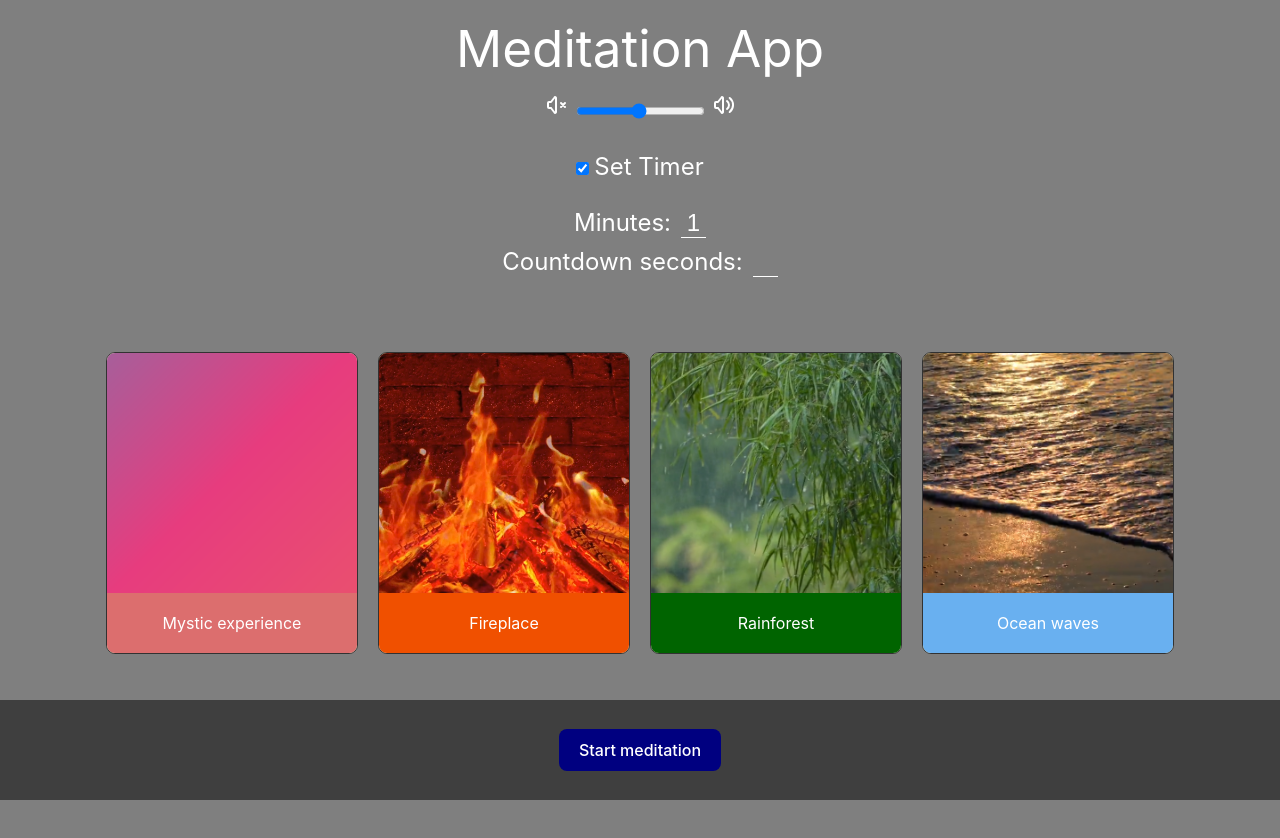
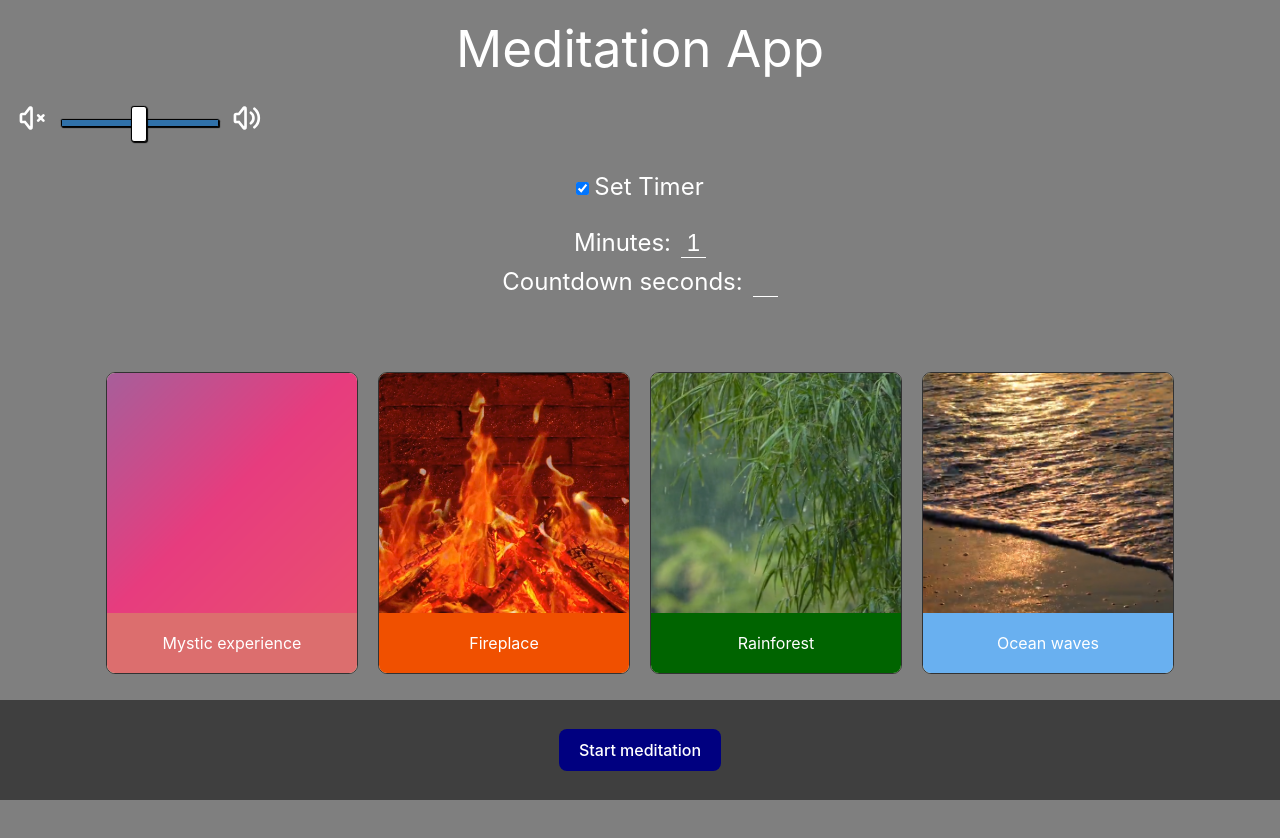
Before and after one commit to Tizios9999/meditation-app, a React (Vite) app: page / in a window 1280 px wide. Shown: the top 838 px of the page. Built offline with nearby package versions, Linux system fonts and the light colour scheme.

Commit message:
volume css update

```diff
--- a/src/components/Volume/Volume.module.css
+++ b/src/components/Volume/Volume.module.css
@@ -1,5 +1,8 @@
 .volume-container {
     padding: 15px;
+    width: 250px;
+    display: flex;
+    align-items: flex-end;
 }
 
 .volume-slider {
@@ -8,9 +11,98 @@
 
 .volume-container svg {
     padding: 2px;
+    width: 50px;
+    height: 50px;
 }
 
 .volume-container svg:hover {
     border-radius: 50%;
     background-color: rgba(0, 0, 0, 0.5);
 }
+
+input[type=range] {
+    appearance: none;
+    -webkit-appearance: none;
+    margin: 18px 10px;
+    width: 100%;
+  }
+  input[type=range]:focus {
+    outline: none;
+  }
+  input[type=range]::-webkit-slider-runnable-track {
+    width: 100%;
+    height: 8.4px;
+    cursor: pointer;
+    box-shadow: 1px 1px 1px #000000, 0px 0px 1px #0d0d0d;
+    background: #3071a9;
+    border-radius: 1.3px;
+    border: 0.2px solid #010101;
+  }
+  input[type=range]::-webkit-slider-thumb {
+    box-shadow: 1px 1px 1px #000000, 0px 0px 1px #0d0d0d;
+    border: 1px solid #000000;
+    height: 36px;
+    width: 16px;
+    border-radius: 3px;
+    background: #ffffff;
+    cursor: pointer;
+    -webkit-appearance: none;
+    margin-top: -14px;
+  }
+  input[type=range]:focus::-webkit-slider-runnable-track {
+    background: #367ebd;
+  }
+  input[type=range]::-moz-range-track {
+    width: 100%;
+    height: 8.4px;
+    cursor: pointer;
+    box-shadow: 1px 1px 1px #000000, 0px 0px 1px #0d0d0d;
+    background: #3071a9;
+    border-radius: 1.3px;
+    border: 0.2px solid #010101;
+  }
+  input[type=range]::-moz-range-thumb {
+    box-shadow: 1px 1px 1px #000000, 0px 0px 1px #0d0d0d;
+    border: 1px solid #000000;
+    height: 36px;
+    width: 16px;
+    border-radius: 3px;
+    background: #ffffff;
+    cursor: pointer;
+  }
+  input[type=range]::-ms-track {
+    width: 100%;
+    height: 8.4px;
+    cursor: pointer;
+    background: transparent;
+    border-color: transparent;
+    border-width: 16px 0;
+    color: transparent;
+  }
+  input[type=range]::-ms-fill-lower {
+    background: #2a6495;
+    border: 0.2px solid #010101;
+    border-radius: 2.6px;
+    box-shadow: 1px 1px 1px #000000, 0px 0px 1px #0d0d0d;
+  }
+  input[type=range]::-ms-fill-upper {
+    background: #3071a9;
+    border: 0.2px solid #010101;
+    border-radius: 2.6px;
+    box-shadow: 1px 1px 1px #000000, 0px 0px 1px #0d0d0d;
+  }
+  input[type=range]::-ms-thumb {
+    box-shadow: 1px 1px 1px #000000, 0px 0px 1px #0d0d0d;
+    border: 1px solid #000000;
+    height: 36px;
+    width: 16px;
+    border-radius: 3px;
+    background: #ffffff;
+    cursor: pointer;
+  }
+  input[type=range]:focus::-ms-fill-lower {
+    background: #3071a9;
+  }
+  input[type=range]:focus::-ms-fill-upper {
+    background: #367ebd;
+  }
```
